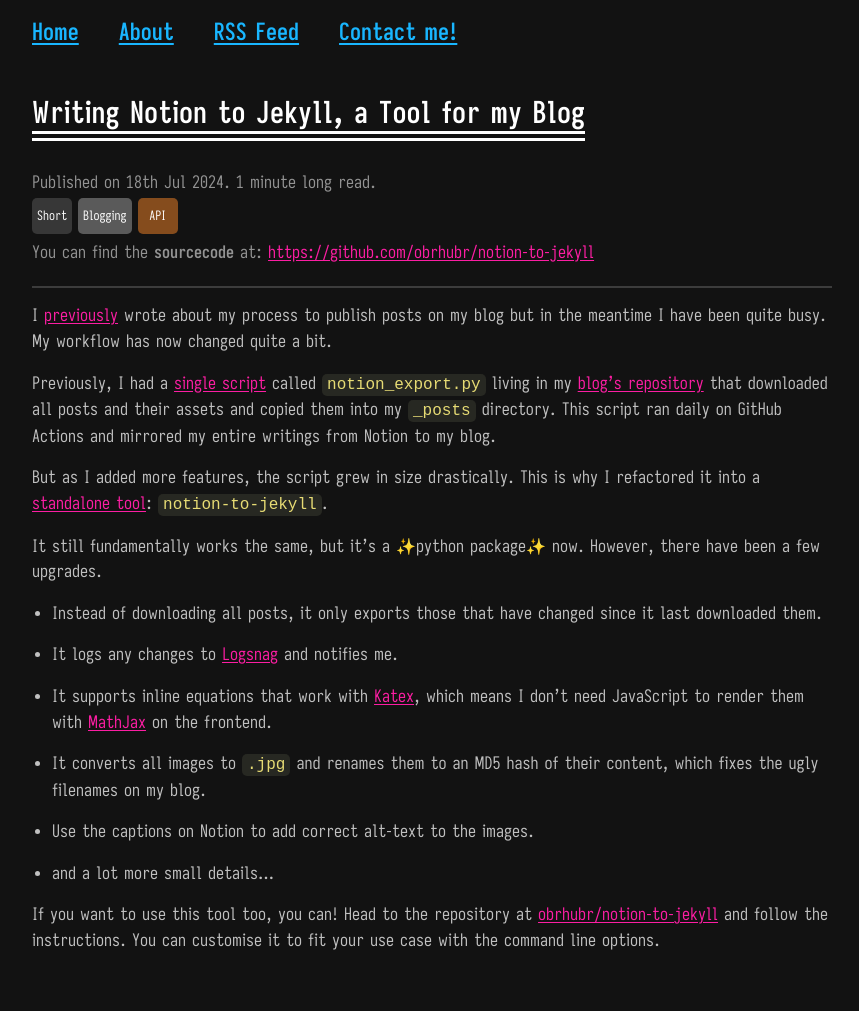
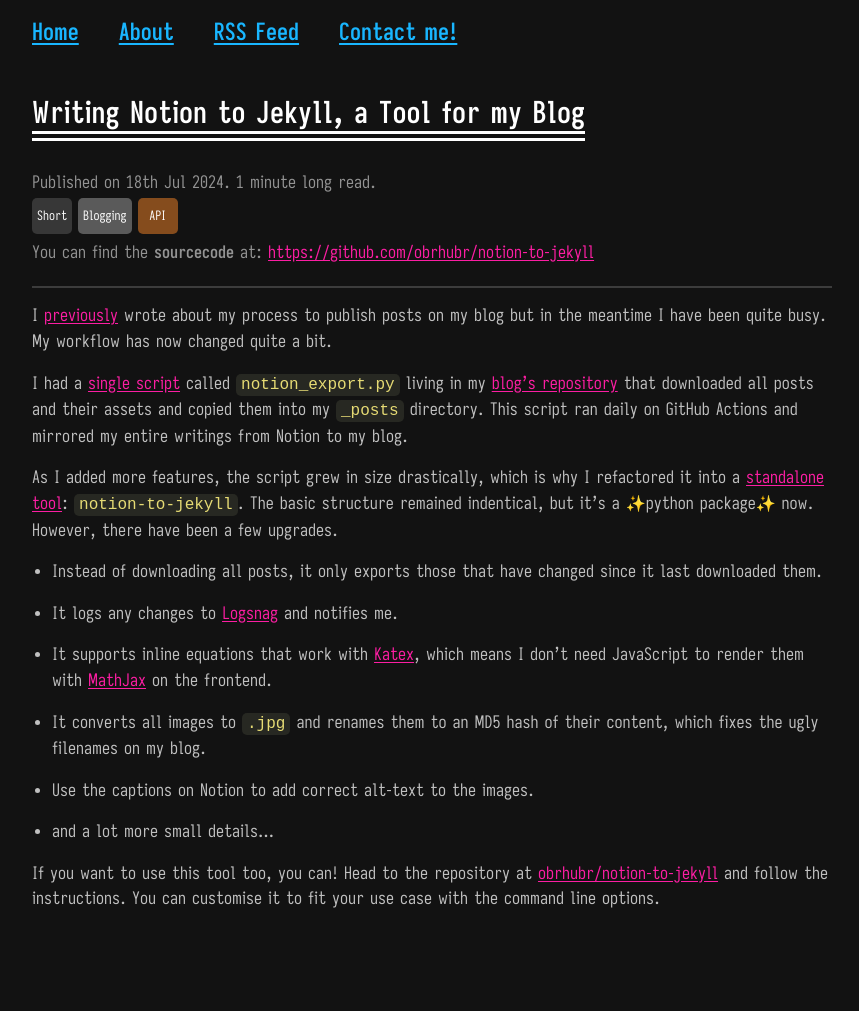
Before and after one commit to obrhubr/obrhubr.github.io, a Jekyll site: the page built from _posts/2024-07-18-notion-to-jekyll.md, in a window 1280 px wide. Shown: the whole page, without its empty margins (208-1067 px from the left). Built offline with Jekyll 4.4.1, drawn with Linux system fonts in a browser that asks for light colours; after the commit the page ends 969 px from its top, so only the background shows below that.

Commit message:
Automated update to blog posts

```diff
--- a/_posts/2024-07-18-notion-to-jekyll.md
+++ b/_posts/2024-07-18-notion-to-jekyll.md
@@ -16,11 +16,9 @@ math: False
 
 I [previously](https://obrhubr.org/created-blog) wrote about my process to publish posts on my blog but in the meantime I have been quite busy. My workflow has now changed quite a bit.
 
-Previously, I had a [single script](https://github.com/obrhubr/obrhubr.github.io/blob/5521915354da232c5bc40c8d8a035f6c7d2fd953/notion_export.py) called `notion_export.py` living in my [blog’s repository](https://github.com/obrhubr/obrhubr.github.io) that downloaded all posts and their assets and copied them into my `_posts` directory. This script ran daily on GitHub Actions and mirrored my entire writings from Notion to my blog.
+I had a [single script](https://github.com/obrhubr/obrhubr.github.io/blob/5521915354da232c5bc40c8d8a035f6c7d2fd953/notion_export.py) called `notion_export.py` living in my [blog’s repository](https://github.com/obrhubr/obrhubr.github.io) that downloaded all posts and their assets and copied them into my `_posts` directory. This script ran daily on GitHub Actions and mirrored my entire writings from Notion to my blog.
 
-But as I added more features, the script grew in size drastically. This is why I refactored it into a [standalone tool](https://github.com/obrhubr/notion-to-jekyll): `notion-to-jekyll`.
-
-It still fundamentally works the same, but it’s a ✨python package✨ now. However, there have been a few upgrades.
+As I added more features, the script grew in size drastically, which is why I refactored it into a [standalone tool](https://github.com/obrhubr/notion-to-jekyll): `notion-to-jekyll`. The basic structure remained indentical, but it’s a ✨python package✨ now. However, there have been a few upgrades.
 
 - Instead of downloading all posts, it only exports those that have changed since it last downloaded them.
 
```
